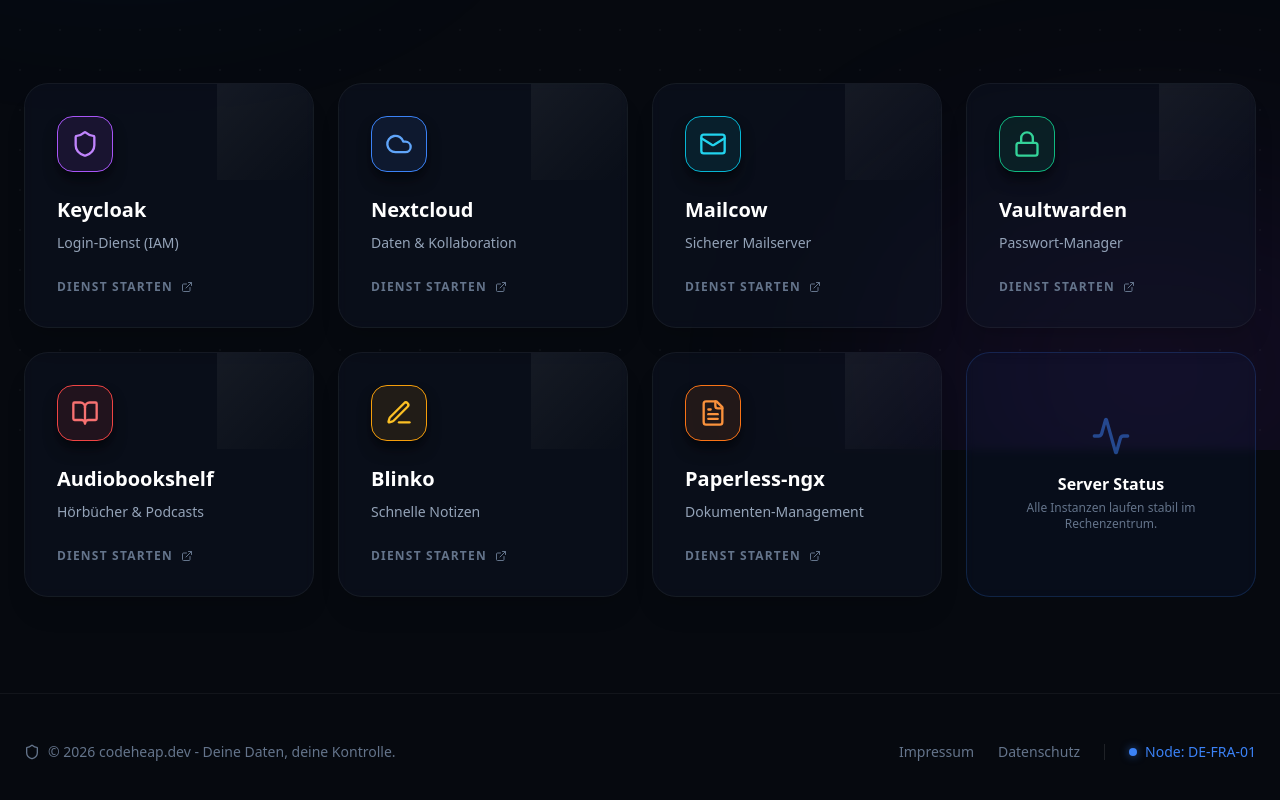
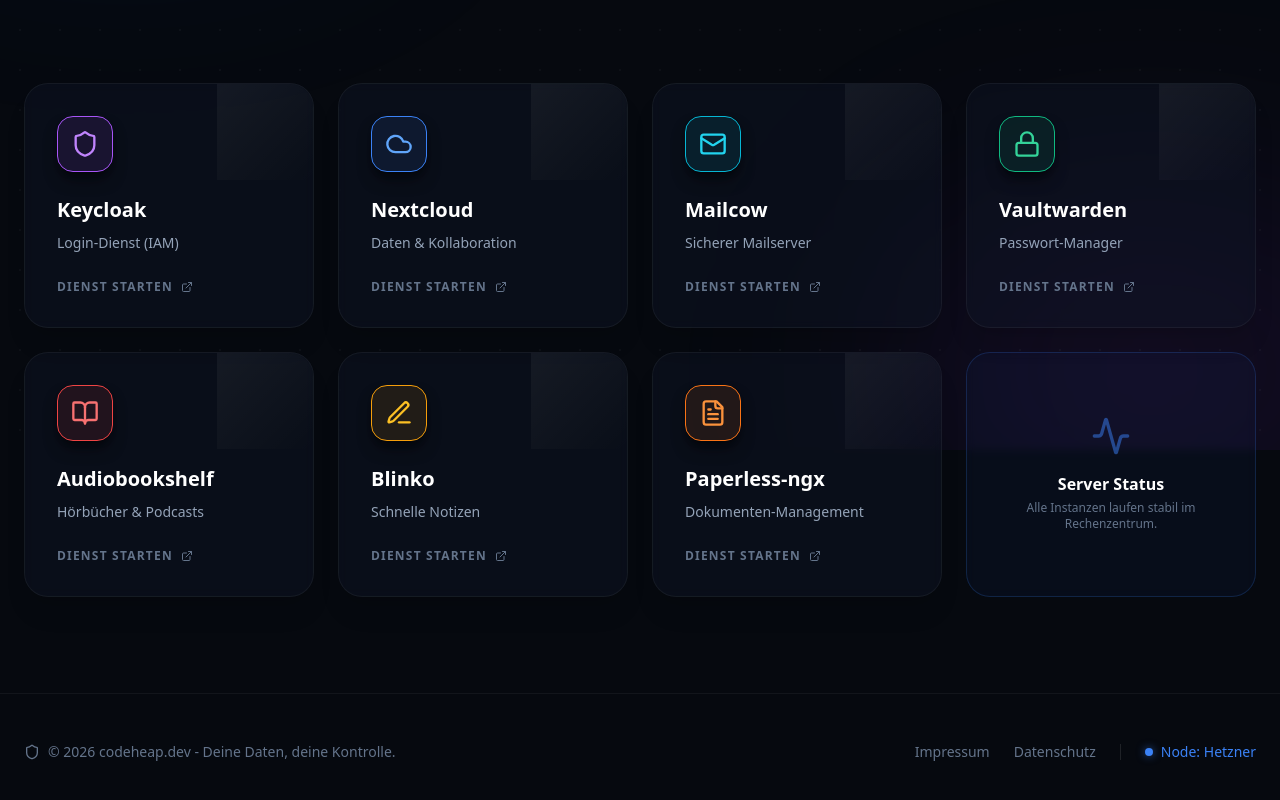
Before and after one commit to ChrAu/feed2mastodon, a React (Create React App) app in the folder src/main/webui/: page / in a window 1280 px wide. Shown: the part 350-1150 px from the top of the page. Built offline with nearby package versions, Linux system fonts and the light colour scheme; no server answers.

Commit message:
Update Server Info

```diff
--- a/src/main/webui/src/App.tsx
+++ b/src/main/webui/src/App.tsx
@@ -269,7 +269,7 @@
             <div className="w-[1px] h-4 bg-white/10"></div>
             <span className="flex items-center text-blue-500">
               <div className="w-2 h-2 bg-blue-500 rounded-full mr-2 shadow-[0_0_8px_rgba(59,130,246,0.6)]"></div>
-              Node: DE-FRA-01
+              Node: Hetzner
             </span>
           </div>
         </div>
```
